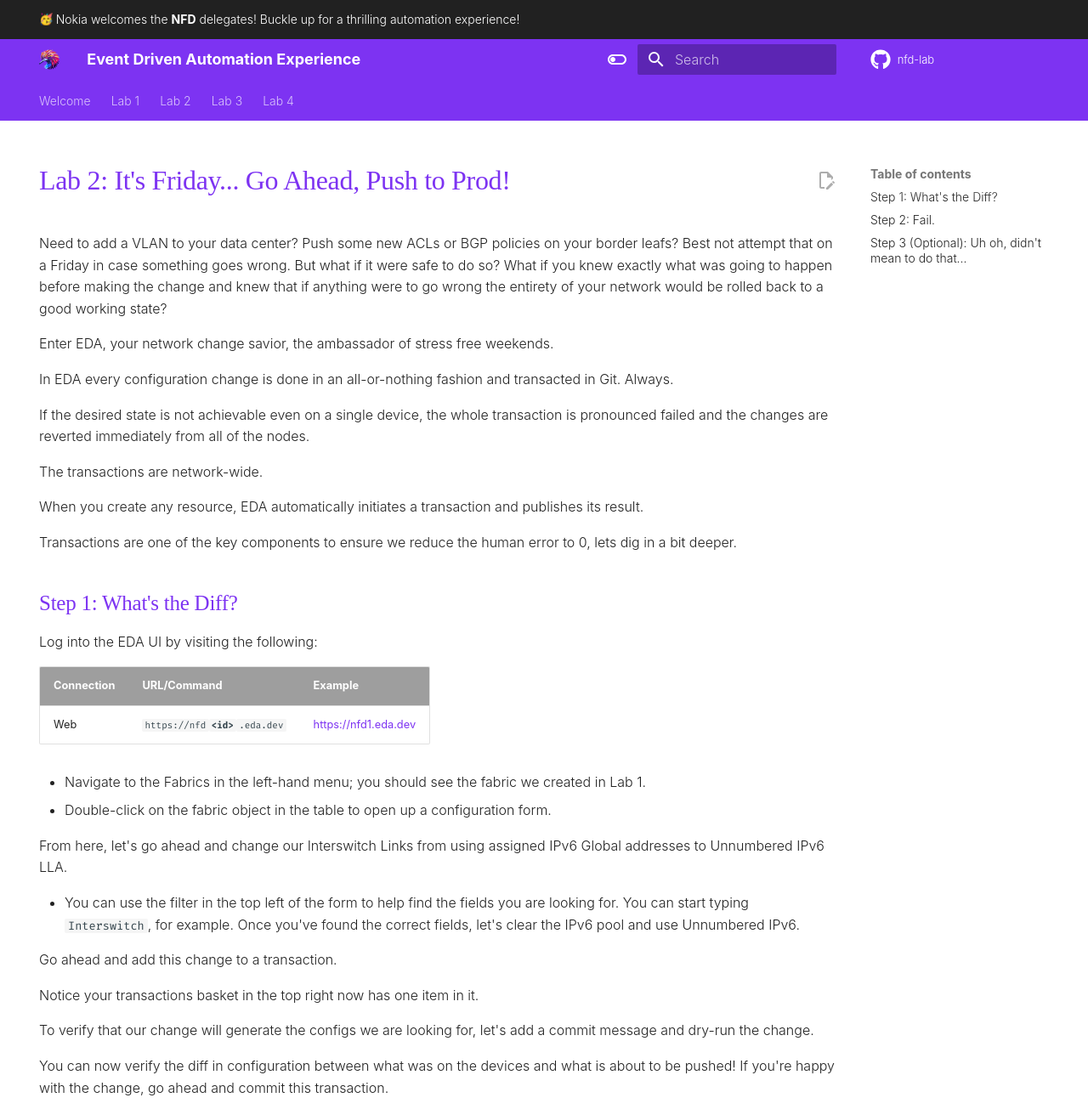
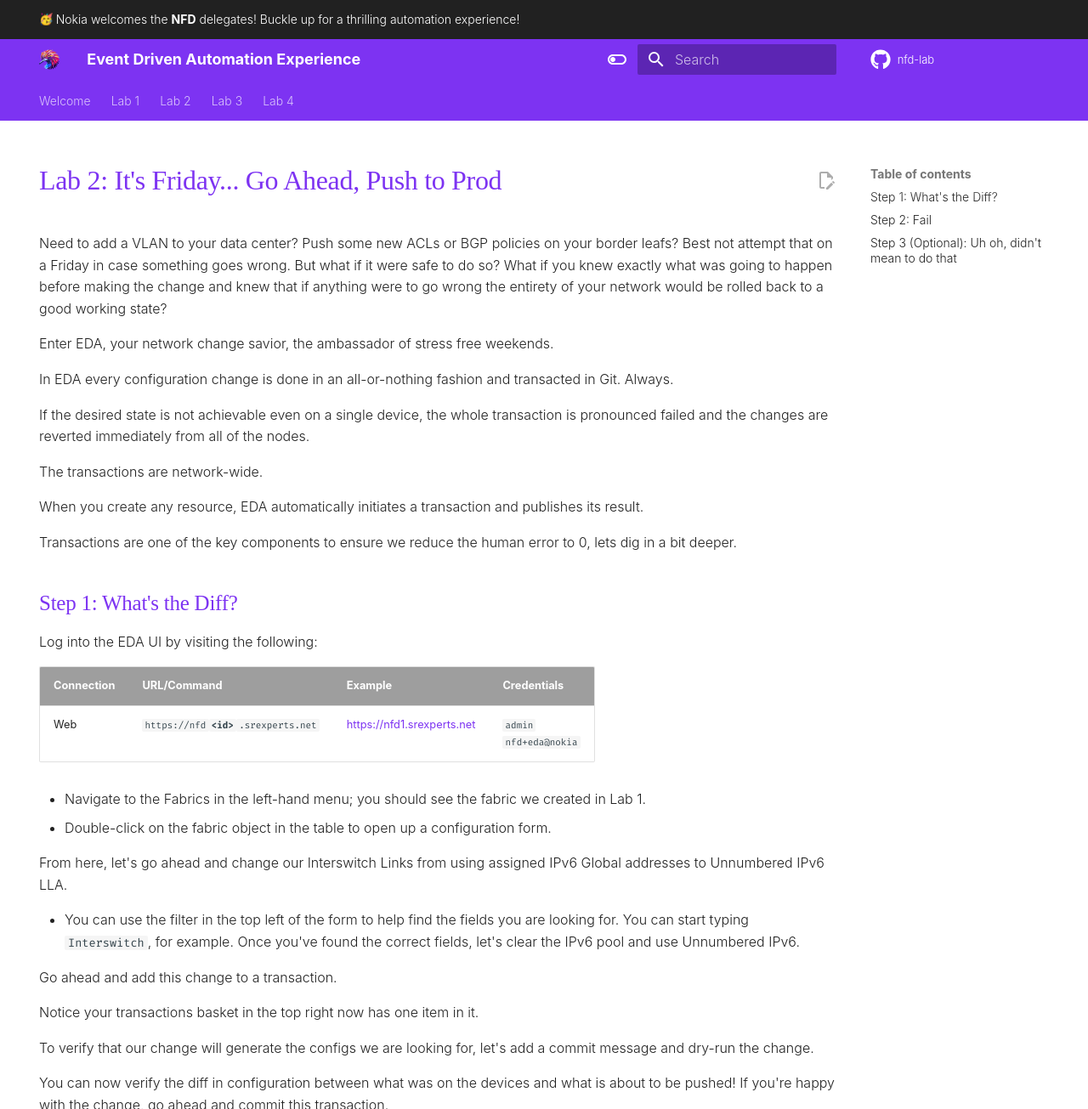
Before and after one commit to eda-labs/nfd24-lab, an MkDocs documentation site: the page built from docs/lab2-backup.md, in a window 1280 px wide and 1400 px high, cut to the strip 0-1305 px from the top of the window. Shown: the whole strip at 85% size. Built offline with MkDocs 1.6.1 and Material for MkDocs 9.7.7, drawn with Linux system fonts in a browser that asks for light colours; emoji names are drawn with the system emoji font; some web fonts are replaced; plug-ins that fetch from the network failed and are left out; comment, search, counter and statistics services are not loaded; some of the changed text lies outside the part shown.

Commit message:
tune htmltest

```diff
--- a/docs/htmltest.yml
+++ b/docs/htmltest.yml
@@ -12,10 +12,10 @@ IgnoreURLs:
   - https://github.com/orgs/nokia/packages/container/srlinux/versions
   - on.srlinux.dev
   - localhost
-  - https://github.com/nokia-eda/docs/edit/
+  - https://*/docs/edit/
   - twitter.com
   - https://linkedin.com/in
-  - https://www.nokia.com/networks/products/service-router-linux-NOS
+  - https://github.com/eda-labs/nfd24-lab
   - https://www.nanog.org # responds with 403
 
 IgnoreDirectoryMissingTrailingSlash: true
--- a/docs/lab2-backup.md
+++ b/docs/lab2-backup.md
@@ -2,7 +2,7 @@
 hide: navigation
 ---
 
-# Lab 2: It's Friday... Go Ahead, Push to Prod!
+# Lab 2: It's Friday... Go Ahead, Push to Prod
 
 Need to add a VLAN to your data center? Push some new ACLs or BGP policies on your border leafs? Best not attempt that on a Friday in case something goes wrong. But what if it were safe to do so? What if you knew exactly what was going to happen before making the change and knew that if anything were to go wrong the entirety of your network would be rolled back to a good working state?
 
@@ -22,10 +22,9 @@ Transactions are one of the key components to ensure we reduce the human error t
 
 Log into the EDA UI by visiting the following:
 
-| Connection | URL/Command                       | Example                |
-| ---------- | --------------------------------- | ---------------------- |
-| Web        | `https://nfd`**`<id>`**`.eda.dev` | <https://nfd1.eda.dev> |
-
+| Connection | URL/Command                             | Example                      | Credentials                 |
+| ---------- | --------------------------------------- | ---------------------------- | --------------------------- |
+| Web        | `https://nfd`**`<id>`**`.srexperts.net` | <https://nfd1.srexperts.net> | `admin`<br/>`nfd+eda@nokia` |
 
 - Navigate to the Fabrics in the left-hand menu; you should see the fabric we created in Lab 1.
 - Double-click on the fabric object in the table to open up a configuration form.
@@ -44,7 +43,7 @@ You can now verify the diff in configuration between what was on the devices and
 
 <iframe width="1236" height="1000" src="https://www.youtube.com/embed/fVjviLr_pYA" title="BGP unnumbered" frameborder="0" allow="accelerometer; autoplay; clipboard-write; encrypted-media; gyroscope; picture-in-picture; web-share" referrerpolicy="strict-origin-when-cross-origin" allowfullscreen></iframe>
 
-## Step 2: Fail.
+## Step 2: Fail
 
 The happy flow was too easy. Let's see what happens when we encounter a failure in our transaction.
 
@@ -58,7 +57,7 @@ Add the change to the transaction basket. There are now two changes to be made a
 
 <iframe width="1221" height="986" src="https://www.youtube.com/embed/kNwbCuM2GYM" title="failed transaction pool" frameborder="0" allow="accelerometer; autoplay; clipboard-write; encrypted-media; gyroscope; picture-in-picture; web-share" referrerpolicy="strict-origin-when-cross-origin" allowfullscreen></iframe>
 
-## Step 3 (Optional): Uh oh, didn't mean to do that...
+## Step 3 (Optional): Uh oh, didn't mean to do that
 
 It's possible that although the devices accepted the change, the network may not be behaving as expected. Let's revert those changes to a time when life was good and the network was functioning as you wanted.
 
@@ -76,5 +75,4 @@ Find a commit hash you want to revert to and issue the following command to rest
 
 You can go back to the UI or use some of the previously used K8s tooling to verify that the system has reverted back to when you expected!
 
-
 <iframe width="1221" height="990" src="https://www.youtube.com/embed/TqfE0Kki08M" title="fabric restore" frameborder="0" allow="accelerometer; autoplay; clipboard-write; encrypted-media; gyroscope; picture-in-picture; web-share" referrerpolicy="strict-origin-when-cross-origin" allowfullscreen></iframe>
--- a/mkdocs.yml
+++ b/mkdocs.yml
@@ -13,7 +13,7 @@ site_description: >-
 repo_name: nfd-lab
 repo_url: https://github.com/eda-labs/nfd24-lab
 edit_uri: edit/main/docs/
-site_url: "https://docs.eda.dev"
+site_url: "https://nfd.eda.dev"
 copyright: Copyright &copy; 2024 Nokia
 theme:
   name: material
```
